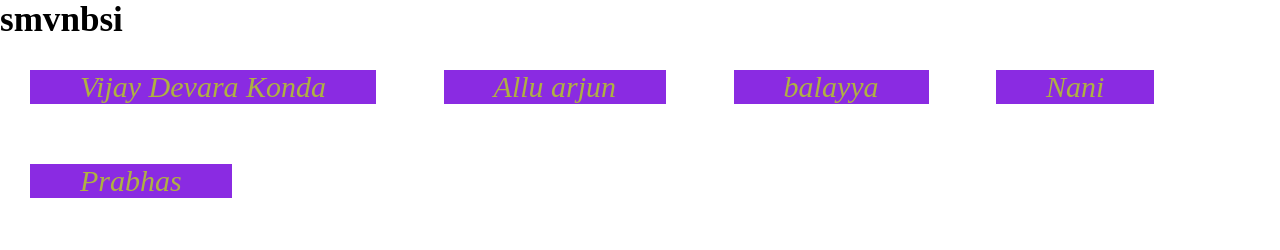
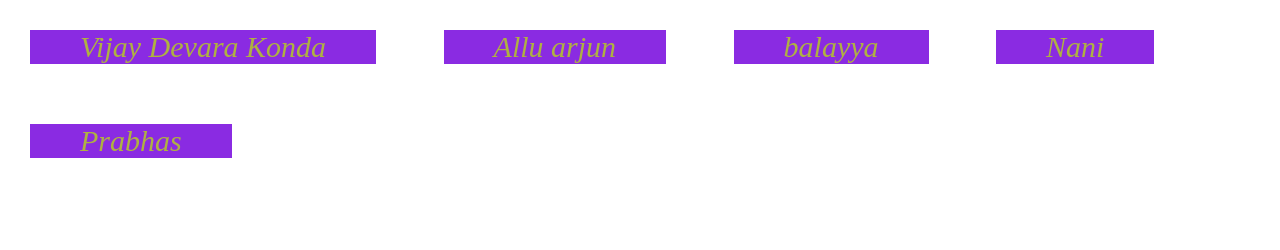
Before and after one commit to Saikumar-Valipanni/heros_details, a plain HTML site: page index.html in a window 1280 px wide. Drawn offline with Linux system fonts and the light colour scheme.

Commit message:
version-2changed

```diff
--- a/index.html
+++ b/index.html
@@ -9,7 +9,7 @@
 <body>
     <div class="heros">
         <ul>
-            <h3>smvnbsi</h3>
+
             <li><a href="vijay.html">Vijay Devara Konda</a></li>
             <li><a href="alluarjun.html">Allu arjun</a></li>
             <li><a href="balayya.html">balayya</a></li>
```
